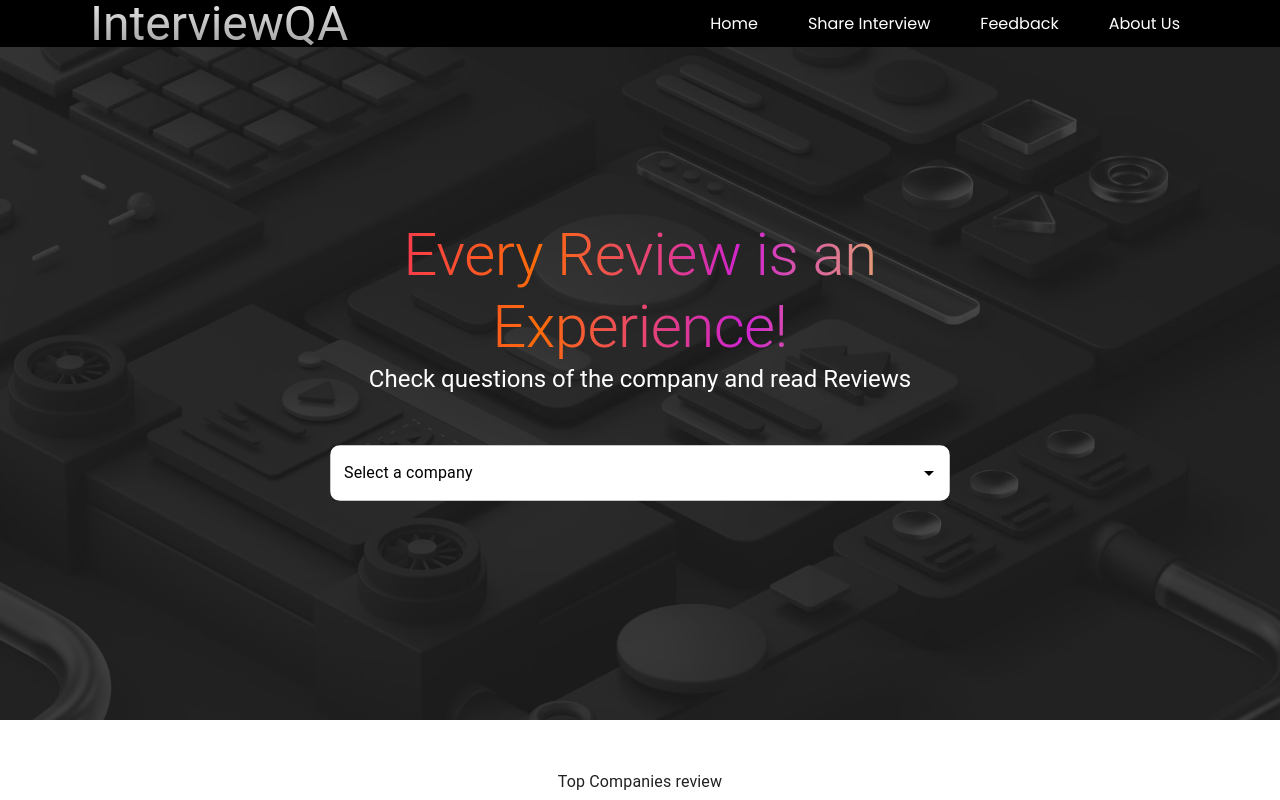
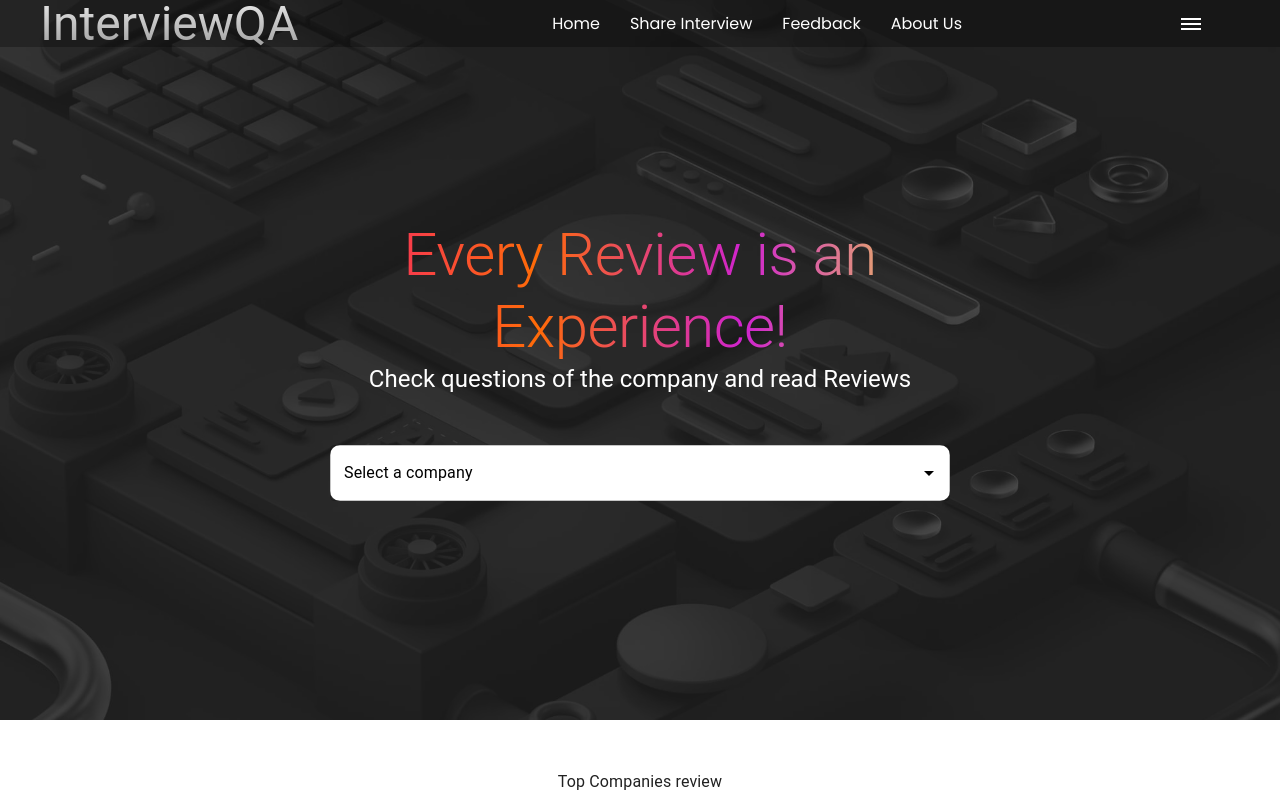
Before and after one commit to Santhoshkumarz/InterviewQA, a Next.js app: page / in a window 1280 px wide. Shown: the top 800 px of the page. Built offline with nearby package versions, Linux system fonts and the light colour scheme.

Commit message:
Header Resposive

```diff
--- a/src/layout/Layout.tsx
+++ b/src/layout/Layout.tsx
@@ -1,4 +1,4 @@
-"use client"
+"use client";
 import { ReactNode, useEffect, useState } from "react";
 import Header from "./header/Header";
 
@@ -6,30 +6,10 @@ type LayoutProps = {
   children: ReactNode;
 };
 const HomePageLayout = ({ children }: LayoutProps) => {
-  const [scrollDirection, setScrollDirection] = useState<"up" | "down">("down");
-
-  useEffect(() => {
-    let lastScrollTop = 0;
-    const handleScroll = () => {
-      const st = window.pageYOffset || document.documentElement.scrollTop;
-      if (st > lastScrollTop) {
-        setScrollDirection("down");
-      } else {
-        setScrollDirection("up");
-      }
-      lastScrollTop = st <= 0 ? 0 : st;
-    };
-
-    window.addEventListener("scroll", handleScroll);
-    return () => {
-      window.removeEventListener("scroll", handleScroll);
-    };
-  }, []);
-
   return (
     <div>
-      <Header scrollDirection={scrollDirection}/>
-        {children}
+      <Header />
+      {children}
       {/* <Footer /> */}
     </div>
   );
--- a/src/layout/header/Header.styled.tsx
+++ b/src/layout/header/Header.styled.tsx
@@ -2,15 +2,15 @@ import styled from "styled-components";
 import { theme } from "../../../themes/theme";
 import breakpoints from "../../../themes/breakpoints";
 import { Typography } from "@mui/material";
+import DehazeOutlinedIcon from "@mui/icons-material/DehazeOutlined";
 
 interface CustomProps {
   isMobile?: boolean;
-  scrollDirection?: "up" | "down";
   hasBgColor?: boolean;
-  hoverColor?: string;
+  pathName?: string;
 }
 
-export const HeaderWrapper = styled.div<CustomProps>`
+export const HeaderWraper = styled.div<CustomProps>`
   display: flex;
   justify-content: space-between;
   align-items: center;
@@ -22,60 +22,88 @@ export const HeaderWrapper = styled.div<CustomProps>`
   top: 0;
   left: 0;
   transition: 0.3s;
-  background-color: ${({ hasBgColor }) =>
-    hasBgColor ? theme.colors.black : "rgba(0, 0, 0, 0.28)"};
-
-  &:hover {
-    background-color: ${({ hoverColor }) => hoverColor || theme.colors.black};
-  }
-
+  background-color: ${({ pathName, hasBgColor }) =>
+    pathName === "/"
+      ? hasBgColor
+        ? theme.colors.black
+        : "rgba(0, 0, 0, 0.28)"
+      : theme.colors.black};
   ${breakpoints.xs} {
     padding: 0;
-    height: 24px;
+    height: 54px;
   }
-
   ${breakpoints.md} {
-    height: 40px;
+    display: flex;
+    width: 100%;
+    height: 50px;
   }
-
   ${breakpoints.lg} {
     height: 47px;
   }
-
   ${breakpoints.xl} {
-    height: 65px;
+    height: 75px;
   }
-
-  /* Example of conditional styling based on scroll direction */
-  ${({ scrollDirection }) =>
-    scrollDirection === "down" &&
-    `
-    background-color: ${theme.colors.black};
-    transition: background-color 0.3s;
-  `}
-
-  ${({ scrollDirection }) =>
-    scrollDirection === "up" &&
-    `
-    background-color: rgba(0, 0, 0, 0.28);
-    transition: background-color 0.3s;
-  `}
 `;
 
 export const HeaderContent = styled.div`
   display: flex;
   align-items: center;
   padding-left: 90px;
+  ${breakpoints.xs} {
+    padding-left: 20px;
+  }
+  ${breakpoints.md} {
+    padding-left: 40px;
+  }
 `;
 
 export const MenuContainer = styled.div`
-  display: flex;
-  gap: 50px;
-  padding-right: 100px;
+  ${breakpoints.xs} {
+    display: none;
+  }
+  ${breakpoints.md} {
+    display: flex;
+    gap: 30px;
+    font-size: 12px;
+    padding-right: 20px;
+  }
+  ${breakpoints.lg} {
+    font-size: 16px;
+    padding-right: 40px;
+  }
+  ${breakpoints.xl} {
+    font-size: 18px;
+    padding-right: 50px;
+  }
 `;
 
-export const LinkStyled = styled.a<{ href: string }>`
-  color: ${theme.colors.white};
+export const MobileMenuContainer = styled.div`
+  display: flex;
+  flex-direction: column;
+  position: fixed;
+  top: 54px;
+  width: 100%;
+  background-color: ${theme.colors.black};
+  padding: 10px 0;
+  z-index: 49;
+  ${breakpoints.md} {
+    display: none;
+  }
+`;
+
+export const MobileMenuItem = styled.div<{ isMobile: boolean }>`
+  padding: 10px 20px;
+  background-color: ${({ isMobile }) =>
+    isMobile ? theme.colors.white : theme.colors.black};
+  border-bottom: 1px solid ${theme.colors.green};
+  &:last-child {
+    border-bottom: none;
+  }
+`;
+
+export const LinkStyled = styled.a<{ href: string; isMobile: boolean }>`
+  color: ${({ isMobile }) =>
+    isMobile ? theme.colors.black : theme.colors.white};
   text-decoration: none;
   position: relative;
   transition: color 0.3s, text-decoration 0.3s;
@@ -92,4 +120,33 @@ export const Title = styled(Typography)`
   background: -webkit-linear-gradient(#eee, #999);
   -webkit-background-clip: text;
   -webkit-text-fill-color: transparent;
+
+  ${breakpoints.xs} {
+    font-size: 25px;
+    font-weight: 600;
+  }
+  ${breakpoints.md} {
+    font-size: 27px;
+    font-weight: 600;
+  }
+  ${breakpoints.lg} {
+    font-size: 30px;
+    font-weight: 600;
+  }
+  ${breakpoints.lg} {
+    font-size: 35px;
+    font-weight: 600;
+  }
 `;
+
+export const MenuIcon = styled(DehazeOutlinedIcon)`
+  display: none;
+  ${breakpoints.xs} {
+    display: block;
+    position: relative;
+    right: 6%;
+  }
+  ${breakpoints.md} {
+    display: none;
+  }
+`;
--- a/src/layout/header/Header.tsx
+++ b/src/layout/header/Header.tsx
@@ -1,29 +1,88 @@
-import React from "react";
-import { HeaderContent, MenuContainer, LinkStyled, Title, HeaderWrapper } from "./Header.styled";
+import React, { useEffect, useState } from "react";
+import {
+  HeaderContent,
+  MenuContainer,
+  LinkStyled,
+  Title,
+  HeaderWraper,
+  MenuIcon,
+  MobileMenuContainer,
+  MobileMenuItem,
+} from "./Header.styled";
 import { headerMenus } from "@/config/header";
-import Link from "next/link";
+import { usePathname } from "next/navigation";
 
-const InterviewTitle="InterviewQA"
-const renderMenus = () => {
-  return headerMenus?.map((menu, index) => {
-    return (
-      <div key={index}>
-        <LinkStyled href={menu.path}>{menu.name}</LinkStyled>
-      </div>
-    );
-  });
+const InterviewTitle = "InterviewQA";
+
+interface MenuProps {
+  isMobile: boolean;
+}
+
+const renderMenus = ({ isMobile }: MenuProps) => {
+  return headerMenus?.map((menu, index) => (
+    <div key={index}>
+      <LinkStyled href={menu.path} isMobile={isMobile}>
+        {menu.name}
+      </LinkStyled>
+    </div>
+  ));
 };
 
-const Header = ({scrollDirection}:any) => {
+const Header = () => {
+  const pathName = usePathname();
+  const [isMobile, setMobile] = useState(false);
+  const [scrollDirection, setScrollDirection] = useState("up");
+  const [hasBgColor, setHasBgColor] = useState(false);
+
+  const toggleBar = () => {
+    setMobile(!isMobile);
+  };
+
+  useEffect(() => {
+    let lastScrollY = window.pageYOffset;
+    const handleScroll = () => {
+      const currentScrollY = window.pageYOffset;
+      if (pathName === "/") {
+        if (currentScrollY > lastScrollY) {
+          setScrollDirection("down");
+        } else {
+          setScrollDirection("up");
+        }
+        if (currentScrollY > 0) {
+          setHasBgColor(true);
+        } else {
+          setHasBgColor(false);
+        }
+      }
+      lastScrollY = currentScrollY;
+    };
+    window.addEventListener("scroll", handleScroll);
+    return () => {
+      window.removeEventListener("scroll", handleScroll);
+    };
+  }, [pathName]);
+
   return (
-    <HeaderWrapper scrollDirection={scrollDirection}>
-      <HeaderContent>
-        <Title variant="h3">{InterviewTitle}</Title>
-      </HeaderContent>
-      <MenuContainer>
-        {renderMenus()}
-      </MenuContainer>
-    </HeaderWrapper>
+    <>
+      <HeaderWraper pathName={pathName} hasBgColor={hasBgColor}>
+        <HeaderContent>
+          <Title variant="h3">{InterviewTitle}</Title>
+        </HeaderContent>
+        <MenuContainer>{!isMobile && renderMenus({ isMobile })}</MenuContainer>
+        <MenuIcon onClick={toggleBar} />
+      </HeaderWraper>
+      {isMobile && (
+        <MobileMenuContainer>
+          {headerMenus?.map((menu, index) => (
+            <MobileMenuItem key={index} isMobile={isMobile}>
+              <LinkStyled href={menu.path} isMobile={isMobile}>
+                {menu.name}
+              </LinkStyled>
+            </MobileMenuItem>
+          ))}
+        </MobileMenuContainer>
+      )}
+    </>
   );
 };
 
--- a/src/page-component/homePage/helper-component/companySeletedBox/CompanySelected.tsx
+++ b/src/page-component/homePage/helper-component/companySeletedBox/CompanySelected.tsx
@@ -1,4 +1,3 @@
-"use client";
 import React, { useState } from "react";
 import { Autocomplete } from "@mui/material";
 import { companiesNames } from "@/config/companyNames";
@@ -16,11 +15,12 @@ import {
 const title = "Every Review is an Experience!";
 const subTitle = "Check questions of the company and read Reviews";
 
-
 const SelectedBox: React.FC<SelectedBoxProps> = ({
   selectedCompany,
   setSelectedCompany,
 }) => {
+  const [isInputFocused, setIsInputFocused] = useState(false);
+
   return (
     <SearchSelectedContainer>
       <Autocomplete
@@ -28,10 +28,14 @@ const SelectedBox: React.FC<SelectedBoxProps> = ({
         getOptionLabel={(option) => option.name}
         value={selectedCompany}
         onChange={(event, newValue) => setSelectedCompany(newValue)}
+        onFocus={() => setIsInputFocused(true)}
+        onBlur={() => setIsInputFocused(false)}
         renderInput={(params) => (
           <CustomTextField
             {...params}
-            label={!selectedCompany ? "Select a company" : ""}
+            label={
+              !selectedCompany && !isInputFocused ? "Select a company" : ""
+            }
             variant="outlined"
             fullWidth
             InputLabelProps={{
```
